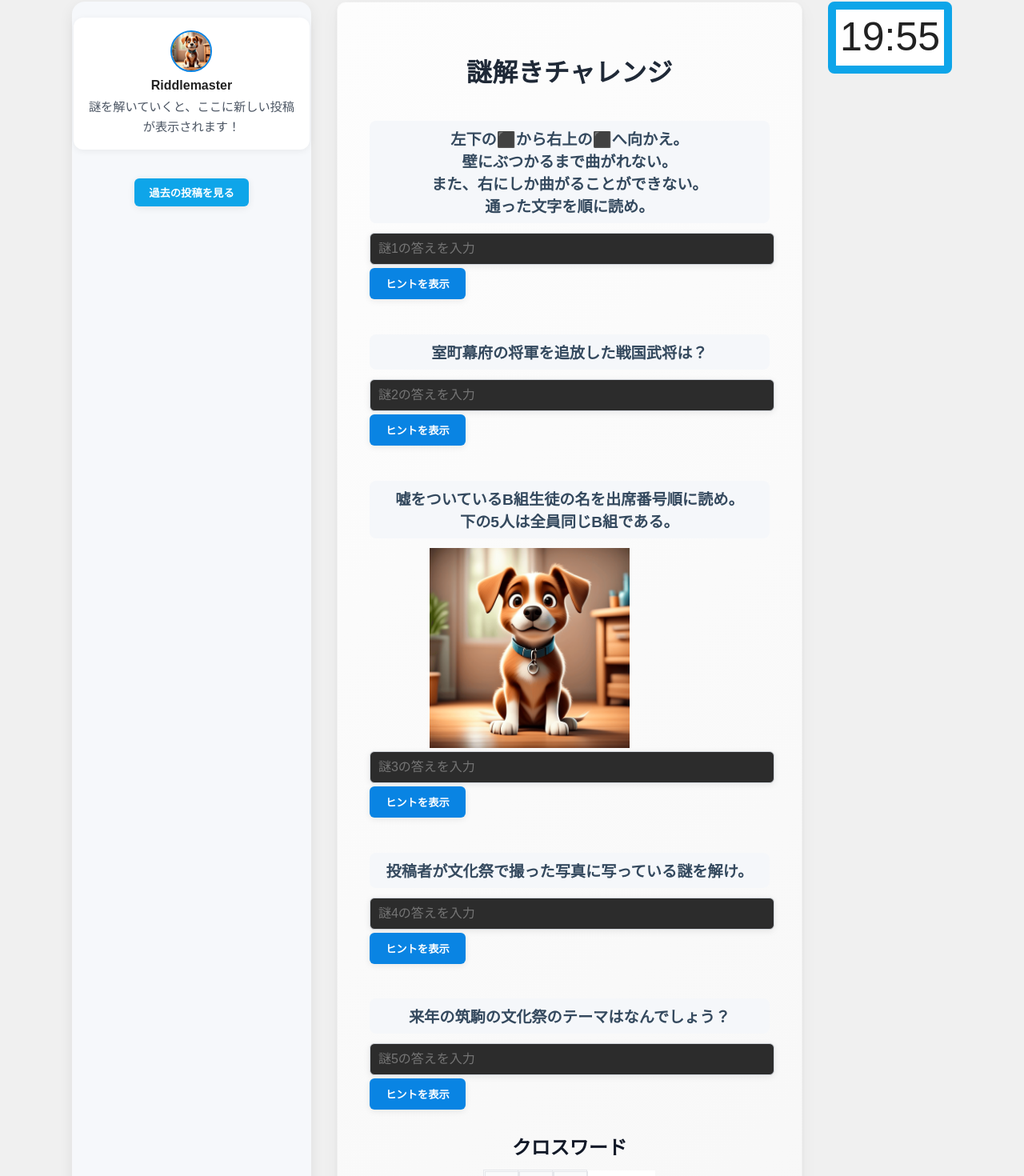
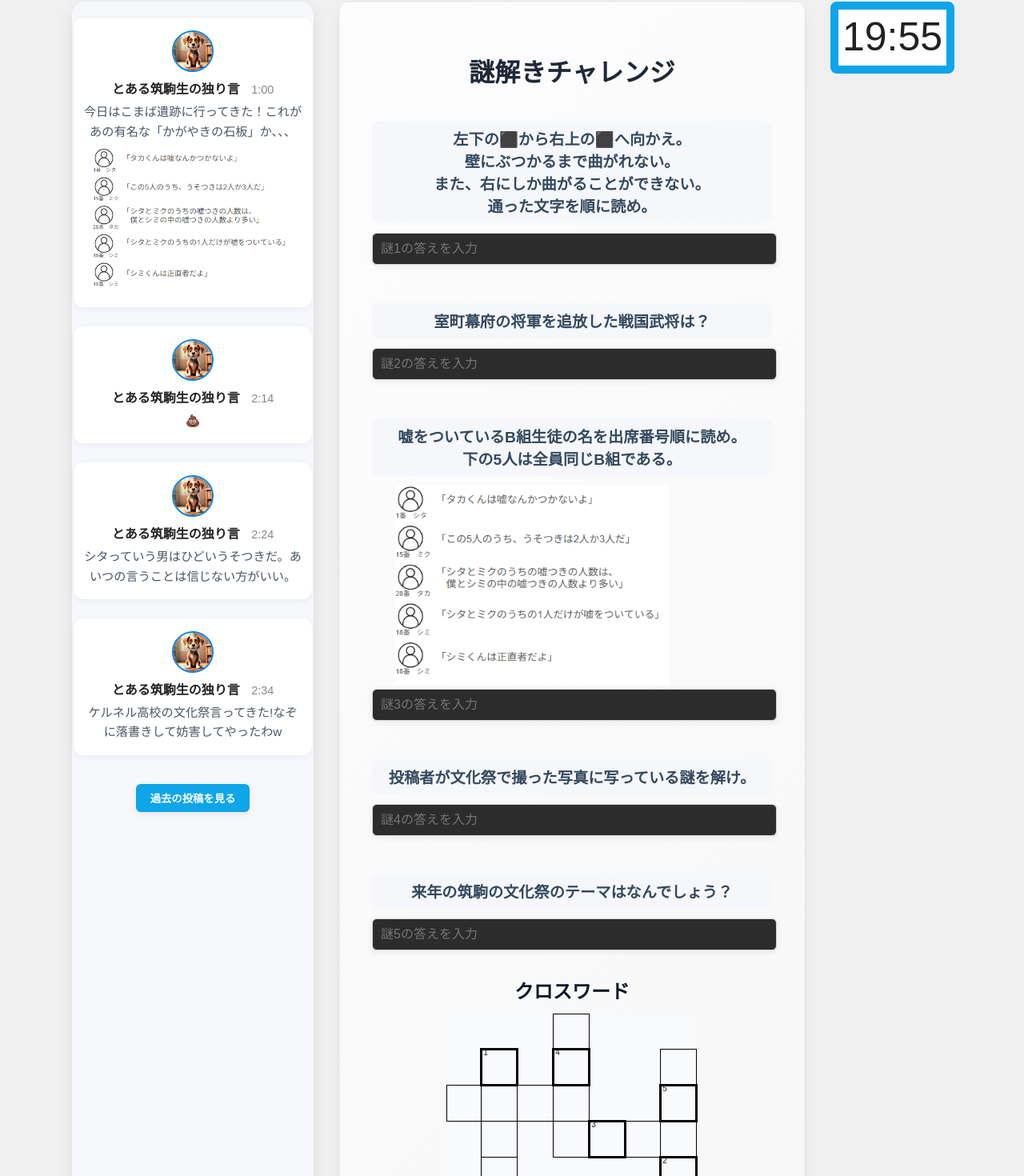
Before and after one commit to Falcon-SM/3AHR_bunkasaiWebapp, a Next.js app: page /riddles/1 in a window 1280 px wide. Shown: the part 105-1575 px from the top of the page at 80% size. Built offline with nearby package versions, Linux system fonts and the light colour scheme.

Commit message:
1Pの完成

```diff
--- a/components/diamondd.tsx
+++ b/components/diamondd.tsx
@@ -6,9 +6,10 @@ type diamhiki={
     mozi:string;
     x:number;
     y:number;
+    sub:()=>void;
 }
 //const canvasRef = [[useRef<(HTMLCanvasElement) | null>(null), useRef<(HTMLCanvasElement) | null>(null), useRef<(HTMLCanvasElement) | null>(null), useRef<(HTMLCanvasElement) | null>(null), useRef<(HTMLCanvasElement) | null>(null),useRef<(HTMLCanvasElement) | null>(null) ], [useRef<(HTMLCanvasElement) | null>(null), useRef<(HTMLCanvasElement) | null>(null), useRef<(HTMLCanvasElement) | null>(null), useRef<(HTMLCanvasElement) | null>(null), useRef<(HTMLCanvasElement) | null>(null),useRef<(HTMLCanvasElement) | null>(null) ], [useRef<(HTMLCanvasElement) | null>(null), useRef<(HTMLCanvasElement) | null>(null), useRef<(HTMLCanvasElement) | null>(null), useRef<(HTMLCanvasElement) | null>(null), useRef<(HTMLCanvasElement) | null>(null),useRef<(HTMLCanvasElement) | null>(null) ]]
-export default function Diamond({typp,mozi,x,y}:diamhiki){
+export default function Diamond({typp,mozi,x,y,sub}:diamhiki){
     const canvasRef = useRef<(HTMLCanvasElement) | null>(null)
     const[cl,setCl]=useState(0)
     useEffect(()=>{
@@ -51,6 +52,6 @@ export default function Diamond({typp,mozi,x,y}:diamhiki){
     },[cl])
 
     return(
-        <canvas onClick={()=>(setCl((prev)=>(1-prev)))} ref={canvasRef} width={[20,80][typp]} height={[20,80][1-typp]} style={{width:[20,80][typp],height:[20,80][1-typp],position:"absolute",left:x,top:y}}></canvas>
+        <canvas onClick={()=>{setCl((prev)=>(1-prev));sub()}} ref={canvasRef} width={[20,80][typp]} height={[20,80][1-typp]} style={{width:[20,80][typp],height:[20,80][1-typp],position:"absolute",left:x,top:y}}></canvas>
     )
 }
--- a/components/shomon.tsx
+++ b/components/shomon.tsx
@@ -12,12 +12,14 @@ type props = {
 };
 
 export default function Ques({ hints, bun, n, imgg = 'naan', imgWidth = 300, imgHeight = 200 }: props) {
+    const {setGazo}=useRiddles()
     const {
         setOneIsAnswered,
         setTwoIsAnswered,
         setThreeIsAnswered,
         setFourIsAnswered,
     } = useRiddles();
+    const [hintti,setHintti]=useState(false)
     const [numhint, setNumhint] = useState(0);
     const canvasRef = [useRef<(HTMLCanvasElement) | null>(null), useRef<(HTMLCanvasElement) | null>(null), useRef<(HTMLCanvasElement) | null>(null), useRef<(HTMLCanvasElement) | null>(null)]
     useEffect(() => {
@@ -73,6 +75,7 @@ export default function Ques({ hints, bun, n, imgg = 'naan', imgWidth = 300, img
 
         }
     }, [numhint]);
+    useEffect(()=>{setTimeout(()=>{setHintti(true)},30000*(n+1))},[])
     return (
         <div style={{ marginBottom: 28, width: 500, display: "flex", overflow: "visible" }} key={n}>
             <div style={{ width: 500, flex: "0 0 auto" }}>
@@ -99,6 +102,7 @@ export default function Ques({ hints, bun, n, imgg = 'naan', imgWidth = 300, img
                         width={imgWidth}
                         height={imgHeight}
                         style={{ objectFit: "contain" }}
+                        onClick={()=>{setGazo(imgg)}}
                     />
                 )}
 
@@ -115,14 +119,15 @@ export default function Ques({ hints, bun, n, imgg = 'naan', imgWidth = 300, img
                         marginBottom: "4px",
                     }}
                     onChange={(e) => {
-                        const hasText = e.target.value.length > 0;
-                        if (n === 0) setOneIsAnswered(hasText);
-                        if (n === 1) setTwoIsAnswered(hasText);
-                        if (n === 2) setThreeIsAnswered(hasText);
-                        if (n === 3) setFourIsAnswered(hasText);
+                        if(e.target.value.length > 0){
+                            if (n === 0) setOneIsAnswered(true);
+                            if (n === 1) setTwoIsAnswered(true);
+                            if (n === 2) setThreeIsAnswered(true);
+                            if (n === 3) setFourIsAnswered(true);
+                        }
                     }}
                 />
-                {numhint < hints.length &&
+                {(hintti && numhint < hints.length) &&
                     <button
                         onClick={() => { setNumhint((prev) => (prev + 1)) }}
                         style={{
--- a/src/app/api/riddle/3/route.ts
+++ b/src/app/api/riddle/3/route.ts
@@ -3,9 +3,9 @@ import { NextResponse } from "next/server";
 export async function POST(request: Request) {
     const data = await request.json();
     const answer = data.answer;
-    const correct = process.env.ANSWERTHREE;
+    const correct = process.env.ANSWERZEROANDONE;
 
-    if (answer && correct && answer.trim() === correct) {
+    if (answer && correct && answer.trim() == correct) {
         return NextResponse.json({ correct: true });
     } else {
         return NextResponse.json({ correct: false });
--- a/src/app/context/riddleContext.tsx
+++ b/src/app/context/riddleContext.tsx
@@ -13,6 +13,8 @@ type RiddlesContextValue = {
   setFourIsAnswered: (value: boolean) => void;
   decryptCounts: Record<number, number>; // key: riddle index (1-based)
   incrementDecryptCount: (riddleNumber: number) => void;
+  gazo:string;
+  setGazo:(value:string)=>void;
 };
 
 const RiddlesContext = createContext<RiddlesContextValue | null>(null);
@@ -24,6 +26,7 @@ export const RiddlesProvider = ({ children }: { children: React.ReactNode }) =>
   const [fourIsAnswered, setFourIsAnswered] = useState(false);
 
   const [decryptCounts, setDecryptCounts] = useState<Record<number, number>>({1:0,2:0,3:0,4:0});
+  const [gazo,setGazo]=useState("n");
 
   const incrementDecryptCount = (riddleNumber: number) => {
     setDecryptCounts((prev) => {
@@ -45,6 +48,8 @@ export const RiddlesProvider = ({ children }: { children: React.ReactNode }) =>
         setFourIsAnswered,
         decryptCounts,
         incrementDecryptCount,
+        gazo,
+        setGazo
       }}
     >
       {children}
--- a/src/app/layout.tsx
+++ b/src/app/layout.tsx
@@ -5,6 +5,9 @@ import { RiddlesProvider } from './context/riddleContext';
 export default function RootLayout({ children }: { children: React.ReactNode }) {
   return (
     <html lang="ja">
+      <head>
+        <title>3AHR</title>
+      </head>
       <body>
         <RiddlesProvider>
           <header>
--- a/src/app/riddles/1/page.tsx
+++ b/src/app/riddles/1/page.tsx
@@ -4,22 +4,26 @@ import Ques from "../../../../components/shomon";
 import { useRiddles } from "@/app/context/riddleContext";
 
 type HintPost = {
-    icon: string;
-    name: string;
+    icon?: string;
+    name?: string;
     content: string; // 表示用のテキスト（暗号化された画面: ... も含む）
+    img?:string;
+    time?:string;
     // 以下は暗号化投稿専用のメタ情報
     riddleNumber?: number; // 1..4 のどの謎の投稿か
     base64?: string; // 暗号化文字列
     isDecrypted?: boolean; // 復号済みか
 };
 const crossd = [
-    [1, 1, 1, 0, 0],
-    [1, 1, 1, 1, 1],
-    [1, 0, 1, 0, 0],
-    [1, 1, 1, 0, 0],
-    [1, 1, 1, 0, 1]
+    [0,0,0,1,0,0,0],
+    [0,1,0,1,0,0,1],
+    [1,1,1,1,0,0,1],
+    [0,1,0,1,1,1,1],
+    [0,1,0,0,0,0,1]
 
 ];
+const crosshuto=[8,34,25,10,20,2]
+
 const mondai = [
     "左下の⬛️から右上の⬛️へ向かえ。\n壁にぶつかるまで曲がれない。\nまた、右にしか曲がることができない。\n通った文字を順に読め。",
     "室町幕府の将軍を追放した戦国武将は？",
@@ -28,26 +32,33 @@ const mondai = [
     "来年の筑駒の文化祭のテーマはなんでしょう？"
 ]
 
-const monim=['naan','naan', '/sampleicon.png','naan','naan']
+const monim=['naan','naan', '/論理クイズ.png','naan','naan']
 
 export default function Home() {
-    const { oneIsAnswered, twoIsAnswered, threeIsAnswered, fourIsAnswered, incrementDecryptCount, decryptCounts} = useRiddles();
+    const { oneIsAnswered, twoIsAnswered, threeIsAnswered, fourIsAnswered, incrementDecryptCount, decryptCounts,gazo,setGazo} = useRiddles();
     const [crosswordAnswer, setCrosswordAnswer] = useState("");
     const [isCorrect, setIsCorrect] = useState(false);
     const [showError, setShowError] = useState(false);
     const [isLoading, setIsLoading] = useState(false);
     const [quizTwoAnswer, setQuizTwoAnswer] = useState("");
-    const [posts, setPosts] = useState<HintPost[]>([
-        {
-            icon: "/sampleicon.png",
-            name: "Riddlemaster",
-            content: "謎を解いていくと、ここに新しい投稿が表示されます！",
+    const [posts, setPosts] = useState<HintPost[]>([]);
+    useEffect(()=>{
+        const h=new Date().getHours();
+        const m=new Date().getMinutes();
+        setPosts([{
+            content:"今日はこまば遺跡に行ってきた！これがあの有名な「かがやきの石板」か、、、",
+            time:(h+Math.floor((m-37)/60))+":"+("0"+(m+26)%60).slice(-2),
+            img:"/論理クイズ.png"
         },
-    ]);
+        {content:"💩",time:(h+Math.floor((m-20)/60))+":"+("0"+(m+40)%60).slice(-2)},
+        {content:"シタっていう男はひどいうそつきだ。あいつの言うことは信じない方がいい。",time:(h+Math.floor((m-10)/60))+":"+("0"+(m+50)%60).slice(-2)},
+        {content:"ケルネル高校の文化祭言ってきた!なぞに落書きして妨害してやったわw",time:h+":"+("0"+m).slice(-2)}
+
+        ])
+    },[])
     const [nokori,setnokori]=useState(1200);
     const [decodeInputs, setDecodeInputs] = useState<Record<number, string>>({}); // key: post index
     const hints=[["徳川家の人だよ！","たい焼きを食べて死んだという噂があるよ！","家康だよ！"],["この人が登場する有名な戦国ゲームがあるよ！","〇〇の野望","織田信長っていう人だよ！"],["a","b","c"],["a","b","d"],["廻天","結","Reboot"]]
-    const [gazo,setGazo]=useState(0)
     // Base64暗号テキスト（第1問用）
     const base64Hint = useMemo(() => {
         const hint = "第1問のヒント: 徳川家の初代将軍だよ。下の名前を思い出して。";
@@ -105,54 +116,6 @@ export default function Home() {
         }
     };
 
-
-
-    // 謎1に文字が入ったら、暗号化された投稿を一度だけ表示
-    useEffect(() => {
-        const alreadyPosted = posts.some(p => p.base64 === base64Hint && p.riddleNumber === 1);
-        if (oneIsAnswered && !alreadyPosted && base64Hint) {
-            setPosts((prev) => ([
-                ...prev,
-                {
-                    icon: "/sampleicon.png",
-                    name: "Riddlemaster",
-                    content: `第1問に関する暗号化された投稿： ${base64Hint}`,
-                    riddleNumber: 1,
-                    base64: base64Hint,
-                    isDecrypted: false,
-                },
-            ]));
-        } else if (!oneIsAnswered) {
-            // 謎1の解答欄が空になったら、対応する投稿を削除
-            const alreadyPosted = posts.some(p => p.riddleNumber === 1);
-            if (alreadyPosted) setPosts(prev => prev.filter(p => p.riddleNumber !== 1));
-        }
-        // eslint-disable-next-line react-hooks/exhaustive-deps
-    }, [oneIsAnswered, base64Hint]);
-
-    // 謎2に文字が入ったら暗号化投稿を一度だけ表示
-    useEffect(() => {
-        const alreadyPosted = posts.some(p => p.base64 === base64Hint2 && p.riddleNumber === 2);
-        if (twoIsAnswered && !alreadyPosted && base64Hint2) {
-            setPosts((prev) => ([
-                ...prev,
-                {
-                    icon: "/sampleicon.png",
-                    name: "Riddlemaster",
-                    content: `第2問に関する暗号化された投稿： ${base64Hint2}`,
-                    riddleNumber: 2,
-                    base64: base64Hint2,
-                    isDecrypted: false,
-                },
-            ]));
-        } else if (!twoIsAnswered) {
-            // 謎2の解答欄が空になったら、対応する投稿を削除
-            const alreadyPosted = posts.some(p => p.riddleNumber === 2);
-            if (alreadyPosted) setPosts(prev => prev.filter(p => p.riddleNumber !== 2));
-        }
-        // eslint-disable-next-line react-hooks/exhaustive-deps
-    }, [twoIsAnswered, base64Hint2]);
-
     // 謎3に文字が入ったら暗号化投稿を一度だけ表示
     useEffect(() => {
         const alreadyPosted = posts.some(p => p.base64 === base64Hint3 && p.riddleNumber === 3);
@@ -160,44 +123,13 @@ export default function Home() {
             setPosts((prev) => ([
                 ...prev,
                 {
-                    icon: "/sampleicon.png",
-                    name: "Riddlemaster",
-                    content: `第3問に関する暗号化された投稿： ${base64Hint3}`,
-                    riddleNumber: 3,
-                    base64: base64Hint3,
-                    isDecrypted: false,
+                    time:new Date().getHours()+":"+new Date().getMinutes(),
+                    content: `俺のアカウント名、俺の本名から来てるんだよね。12個あるうちの10個目っていうことでさ。もし名前がトラだったら3/12なんだなw`,
                 },
             ]));
-        } else if (!threeIsAnswered) {
-            // 謎3の解答欄が空になったら、対応する投稿を削除
-            const alreadyPosted = posts.some(p => p.riddleNumber === 3);
-            if (alreadyPosted) setPosts(prev => prev.filter(p => p.riddleNumber !== 3));
         }
-        // eslint-disable-next-line react-hooks/exhaustive-deps
-    }, [threeIsAnswered, base64Hint3]);
+    }, [threeIsAnswered]);
 
-    // 謎4に文字が入ったら暗号化投稿を一度だけ表示
-    useEffect(() => {
-        const alreadyPosted = posts.some(p => p.base64 === base64Hint4 && p.riddleNumber === 4);
-        if (fourIsAnswered && !alreadyPosted && base64Hint4) {
-            setPosts((prev) => ([
-                ...prev,
-                {
-                    icon: "/sampleicon.png",
-                    name: "Riddlemaster",
-                    content: `第4問に関する暗号化された投稿： ${base64Hint4}`,
-                    riddleNumber: 4,
-                    base64: base64Hint4,
-                    isDecrypted: false,
-                },
-            ]));
-        } else if (!fourIsAnswered) {
-            // 謎4の解答欄が空になったら、対応する投稿を削除
-            const alreadyPosted = posts.some(p => p.riddleNumber === 4);
-            if (alreadyPosted) setPosts(prev => prev.filter(p => p.riddleNumber !== 4));
-        }
-        // eslint-disable-next-line react-hooks/exhaustive-deps
-    }, [fourIsAnswered, base64Hint4]);
 
     const handlePerPostDecodeSubmit = (postIndex: number) => (e: React.FormEvent) => {
         e.preventDefault();
@@ -233,7 +165,7 @@ export default function Home() {
       setnokori((prev)=>(prev-1));
       sessionStorage.zikan=nokori;
     }
-    , 1000)
+    , 1000);
     return () => clearInterval(timerId)
   }, [nokori])
 
@@ -288,9 +220,8 @@ export default function Home() {
                         }}
                     >
                         <img
-                            src={post.icon}
+                            src={post.icon ?? "/sampleicon.png"}
                             alt="アカウントアイコン"
-                            onClick={()=>(setGazo(1))}
                             style={{
                                 width: 48,
                                 height: 48,
@@ -301,42 +232,22 @@ export default function Home() {
                             }}
                         />
                         <div style={{ fontWeight: 700, fontSize: "1rem", marginBottom: "6px" }}>
-                            {post.name}
+                            {post.name ?? "とある筑駒生の独り言"}<span style={{fontSize:"0.9rem",fontWeight:200,color:"#868686ff"}}>　{post.time}</span>
                         </div>
                         <div style={{ color: "#4b5563", fontSize: "0.95rem", textAlign: "center", whiteSpace: "pre-line", lineHeight: 1.6, wordBreak: "break-all", overflowWrap: "anywhere" }}>
                             {post.content}
                         </div>
-                        {post.base64 && !post.isDecrypted && (
-                            <form onSubmit={handlePerPostDecodeSubmit(idx)} style={{ width: "100%", display: "flex", gap: 8, marginTop: 8 }}>
-                                <input
-                                    type="text"
-                                    value={decodeInputs[idx] || ""}
-                                    onChange={(e) => setDecodeInputs((prev) => ({ ...prev, [idx]: e.target.value }))}
-                                    placeholder="コメントで「復号する」 と送信"
-                                    style={{
-                                        flex: 1,
-                                        padding: "10px",
-                                        fontSize: "0.95rem",
-                                        borderRadius: "6px",
-                                        border: "1px solid #d1d5db",
-                                        background: "#fff",
-                                    }}
-                                />
-                                <button
-                                    type="submit"
-                                    style={{
-                                        background: "#2563eb",
-                                        color: "#fff",
-                                        border: "none",
-                                        borderRadius: "6px",
-                                        padding: "8px 14px",
-                                        fontWeight: 600,
-                                        cursor: "pointer",
-                                        boxShadow: "0 2px 8px rgba(0,0,0,0.08)",
-                                    }}
-                                >送信</button>
-                            </form>
-                        )}
+                        {post.img!==undefined &&
+                        <img
+                            src={post.img}
+                            onClick={()=>{setGazo(post.img)}}
+                            style={{
+                                width: 250,
+                                borderRadius: "5%",
+                                marginTop: "8px",
+                            }}
+                        />}
+
                     </div>
                 ))}
                 {/* 復号回数表示は必要であれば各投稿の下に追加可能 */}
@@ -374,23 +285,24 @@ export default function Home() {
 
                 <div style={{ margin: "28px 0 20px 0", clear:"both"}}>
                     <h2 style={{ color: "#111827", marginBottom: 12, fontWeight: 700 }}>クロスワード</h2>
-                    <table style={{ borderCollapse: "collapse", margin: "0 auto" }}>
+                    <table cellSpacing="0" style={{borderCollapse: "collapse", margin: "0 auto" }}>
                         <tbody>
                             {[...Array(5)].map((_, rowIdx) => (
-                                <tr key={rowIdx}>
-                                    {[...Array(5)].map((_, colIdx) => {
+                                <tr key={rowIdx} style={{margin:0}}>
+                                    {[...Array(7)].map((_, colIdx) => {
                                         if (crossd[rowIdx][colIdx] === 1) {
                                             return (
                                                 <td
                                                     key={colIdx}
                                                     style={{
-                                                        border: "1px solid #e5e7eb",
+                                                        border: `${["1px","3px"][+(crosshuto.indexOf(rowIdx*7+colIdx)!==-1)]} solid black`,
                                                         width: 40,
                                                         height: 40,
                                                         textAlign: "center",
                                                         background: "#f9fafb",
                                                     }}
                                                 >
+                                                    {crosshuto.indexOf(rowIdx*7+colIdx)!==-1 && <p style={{margin:0,fontSize:"10px",textAlign:"left"}}>{crosshuto.indexOf(rowIdx*7+colIdx)+1}</p>}
                                                     <input
                                                         type="text"
                                                         maxLength={1}
@@ -398,9 +310,9 @@ export default function Home() {
                                                             width: "92%",
                                                             height: "92%",
                                                             textAlign: "center",
-                                                            border: "1px solid #e5e7eb",
                                                             background: "transparent",
                                                             fontSize: "1.2rem",
+                                                            border:"none"
                                                         }}
                                                     />
                                                 </td>
@@ -414,7 +326,7 @@ export default function Home() {
                                                         width: 40,
                                                         height: 40,
                                                         textAlign: "center",
-                                                        background: "#fff",
+                                                        background: "#f9fafb",
                                                     }}
                                                 ></td>
                                             );
@@ -427,6 +339,7 @@ export default function Home() {
                 </div>
 
                 {/* クロスワード回答欄＋ボタン */}
+                <p>答えは　1 2 3 4 5 6 3</p>
                 <div style={{ display: "flex", alignItems: "center", gap: 12, marginBottom: 16 }}>
                     <input
                         type="text"
@@ -501,8 +414,9 @@ export default function Home() {
 
             }}>{`${nokori/60|0}:${("0"+nokori%60).slice(-2)}`}</p>
         </div>
-        {[...Array(gazo)].map((_,idx)=>(  <div key={idx} style={{position:"fixed",backgroundColor:"black",opacity:0.5,left:"opx",top:"0px",width:window.innerWidth,height:window.innerHeight}}></div>))}
-        {[...Array(gazo)].map((_,idx)=>( <button key={idx} onClick={()=>{setGazo(0)}} className="batu">✖</button>))}
+        {!(gazo==="n") && <div style={{position:"fixed",backgroundColor:"black",opacity:0.5,left:"0px",top:"0px",width:window.innerWidth,height:window.innerHeight}}></div>}
+        {!(gazo==="n") && <button onClick={()=>{setGazo("n")}} className="batu">✖</button>}
+        {!(gazo==="n") && <img src={gazo} style={{position:"fixed",width:(window.innerWidth-100),height:(window.innerHeight-100),top:"50px",left:"50px",objectFit: "contain"}}></img>}
         </div>
     );
 }
```
Also changed, not shown: src/app/riddles/3/page.tsx (+61 -9 lines), public/論理クイズ.png (added), 1 other file (tests, documents, lock files or other folders).
